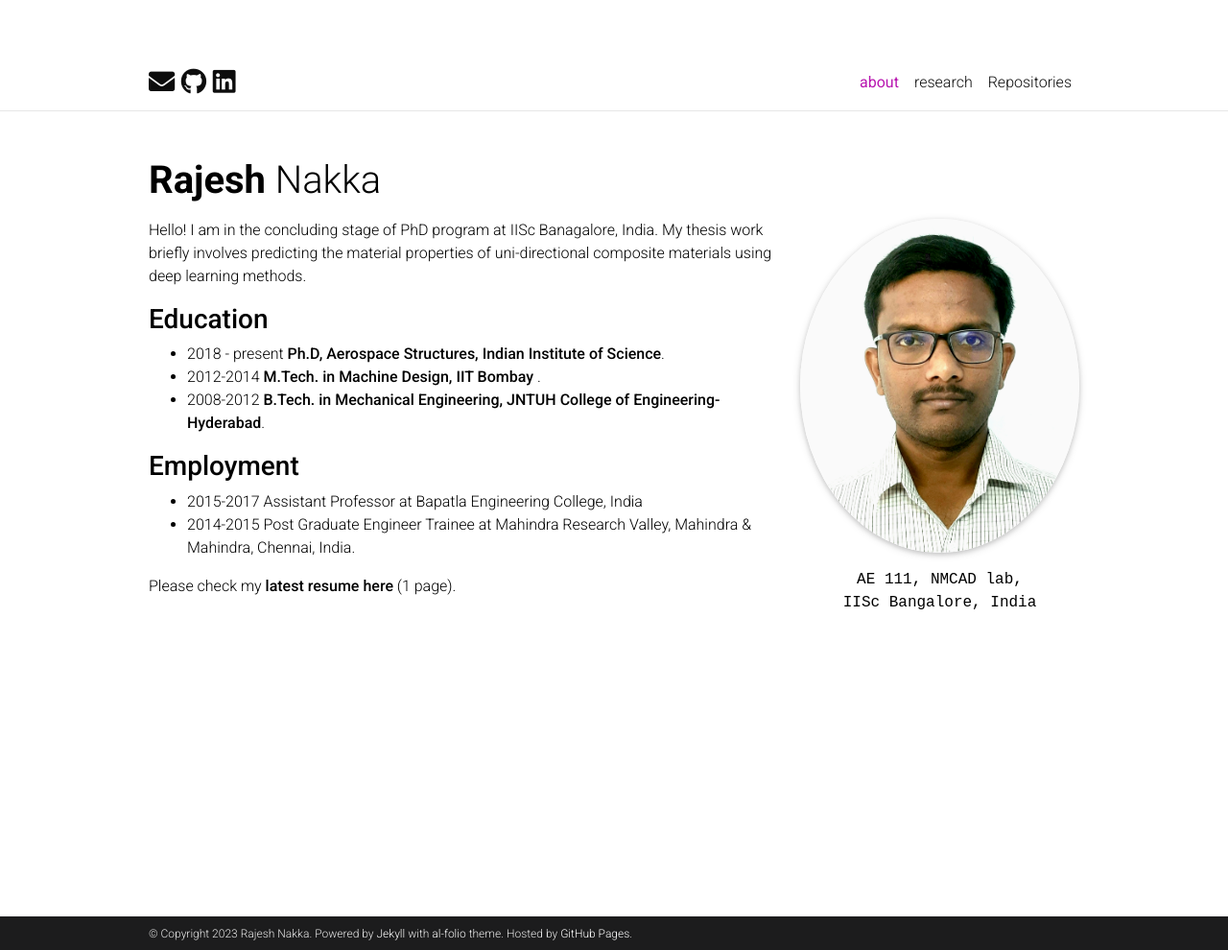
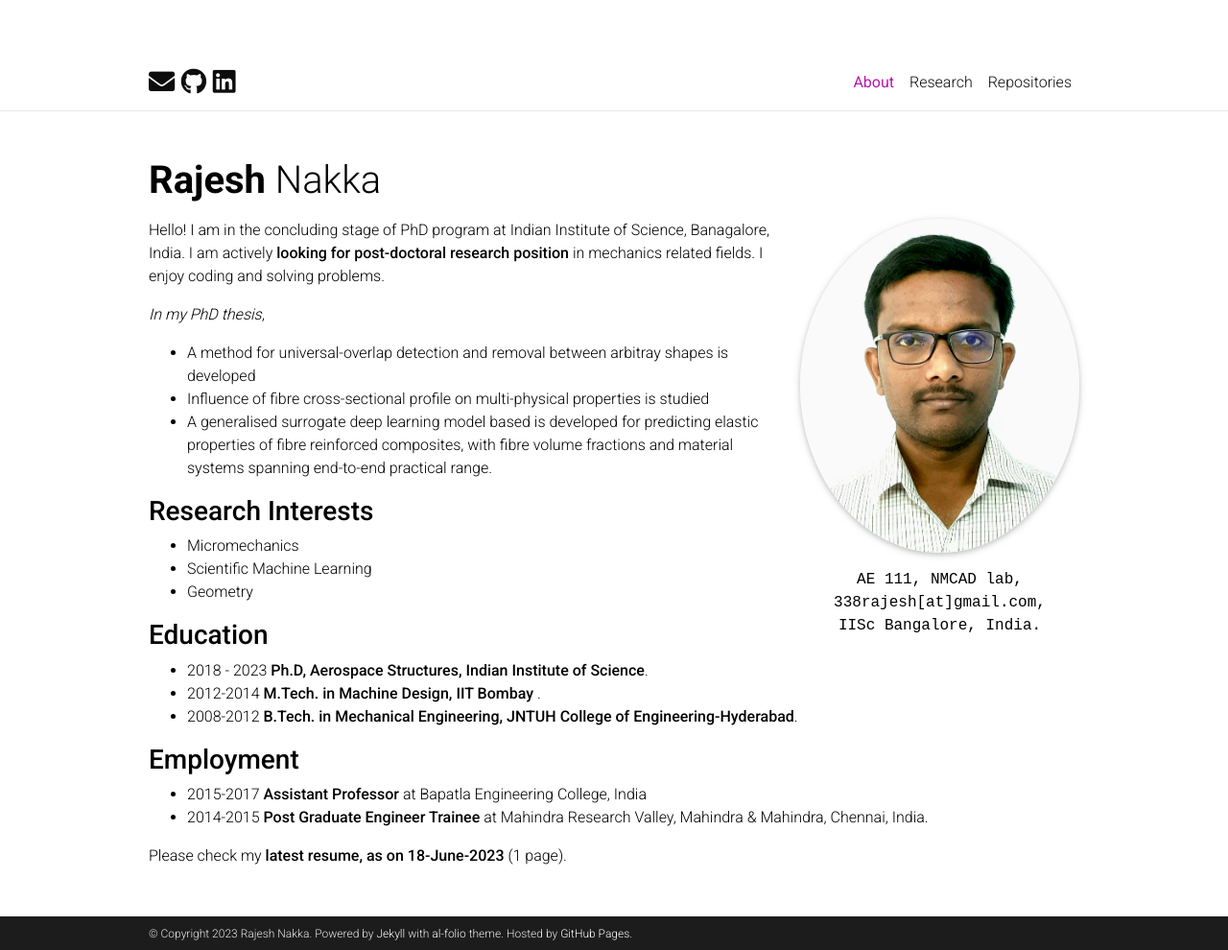
Before and after one commit to 338rajesh/338rajesh.github.io, a Jekyll site: the page built from _pages/about.md, in a window 1280 px wide and 990 px high. Shown: the whole window at 96% size. Built offline with Jekyll 4.4.1, drawn with Linux system fonts in a browser that asks for light colours; comment, search, counter and statistics services are not loaded; a style sheet for code colours, icons or effects is not loaded.

Commit message:
Updated resume and general details

```diff
--- a/_data/repositories.yml
+++ b/_data/repositories.yml
@@ -2,7 +2,11 @@ github_users:
   - 338rajesh
 
 github_repos:
+  - 338rajesh/mpi-cnn
+  - 338rajesh/gmsh.jl
   - 338rajesh/MakeAbaqusInputFile.jl
+  - 338rajesh/my-code-snippets
+
   # - twbs/bootstrap
   # - jekyll/jekyll
   # - jquery/jquery
--- a/_pages/about.md
+++ b/_pages/about.md
@@ -1,6 +1,6 @@
 ---
 layout: about
-title: about
+title: About
 permalink: /
 subtitle:
 
@@ -9,8 +9,8 @@ profile:
   image: prof_pic.jpg
   image_circular: true # crops the image to make it circular
   address: >
-    <p style="text-align: center;>AE 111, NMCAD lab, <br> IISc Bangalore, India</p>
-    <p style="text-align: center;>AE 111, NMCAD lab, <br> IISc Bangalore, India</p>
+    <p style="text-align: center;>AE 111, NMCAD lab, <br> 338rajesh[at]gmail.com, <br> IISc Bangalore, India.</p>
+    <p style="text-align: center;>AE 111, NMCAD lab, <br> 338rajesh[at]gmail.com, <br> IISc Bangalore, India.</p>
 
 news: false  # includes a list of news items
 latest_posts: false  # includes a list of the newest posts
@@ -19,25 +19,29 @@ social: false  # includes social icons at the bottom of the page
 ---
 
 
-Hello! I am in the concluding stage of PhD program at IISc Banagalore, India. My thesis work briefly involves predicting the material properties of uni-directional composite materials using deep learning methods.
+Hello! I am in the concluding stage of PhD program at Indian Institute of Science, Banagalore, India. I am actively **looking for post-doctoral research position** in mechanics related fields. I enjoy coding and solving problems.
 
+*In my PhD thesis*,
++ A method for universal-overlap detection and removal between arbitray shapes is developed
++ Influence of fibre cross-sectional profile on multi-physical properties is studied
++ A generalised surrogate deep learning model based is developed for predicting elastic properties of fibre reinforced composites, with fibre volume fractions and material systems spanning end-to-end practical range.
+
+### **Research Interests**
+
+* Micromechanics
+* Scientific Machine Learning
+* Geometry
 
 ### **Education**
 
-* 2018 - present **Ph.D, Aerospace Structures, Indian Institute of Science**.
+* 2018 - 2023 **Ph.D, Aerospace Structures, Indian Institute of Science**.
   <!-- * multi-physical properties prediction of fibre-reinforced composites using deep learning -->
 * 2012-2014 **M.Tech. in Machine Design, IIT Bombay** .
 * 2008-2012 **B.Tech. in Mechanical Engineering, JNTUH College of Engineering-Hyderabad**.
 
 ### **Employment**
 
-* 2015-2017 Assistant Professor at Bapatla Engineering College, India
-* 2014-2015 Post Graduate Engineer Trainee at Mahindra Research Valley, Mahindra & Mahindra, Chennai, India.
+* 2015-2017 **Assistant Professor** at Bapatla Engineering College, India
+* 2014-2015 **Post Graduate Engineer Trainee** at Mahindra Research Valley, Mahindra & Mahindra, Chennai, India.
 
-Please check my [**latest resume here**](/assets/pdf/resume_09042023.pdf)  (1 page).
-
-<!-- Write your biography here. Tell the world about yourself. Link to your favorite [subreddit](http://reddit.com). You can put a picture in, too. The code is already in, just name your picture `prof_pic.jpg` and put it in the `img/` folder.
-
-Put your address / P.O. box / other info right below your picture. You can also disable any of these elements by editing `profile` property of the YAML header of your `_pages/about.md`. Edit `_bibliography/papers.bib` and Jekyll will render your [publications page](/al-folio/publications/) automatically.
-
-Link to your social media connections, too. This theme is set up to use [Font Awesome icons](http://fortawesome.github.io/Font-Awesome/) and [Academicons](https://jpswalsh.github.io/academicons/), like the ones below. Add your Facebook, Twitter, LinkedIn, Google Scholar, or just disable all of them. -->
+Please check my [**latest resume, as on 18-June-2023**](/assets/pdf/resume_18062023.pdf)  (1 page).
```
Also changed, not shown: _bibliography/papers.bib (+7 -3 lines), _pages/publications.md (+1 -3 lines), 1 other file.
